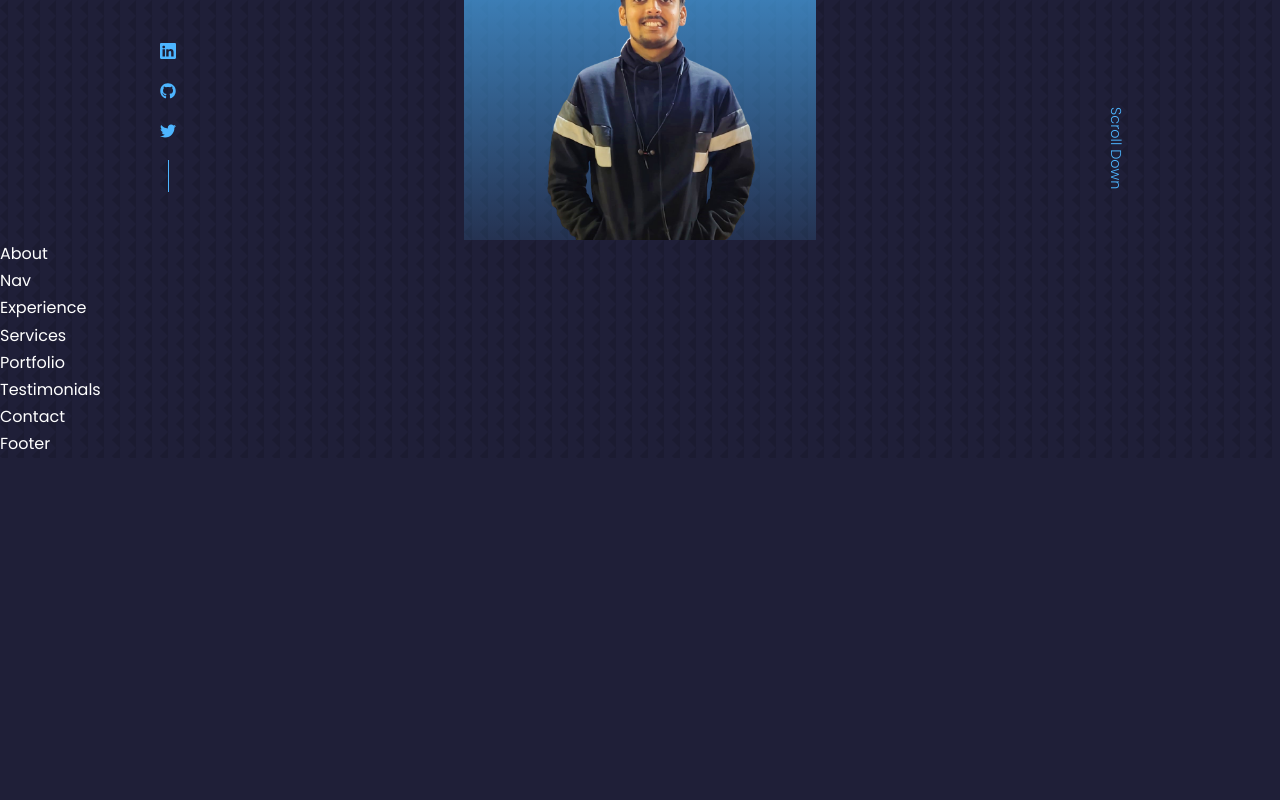
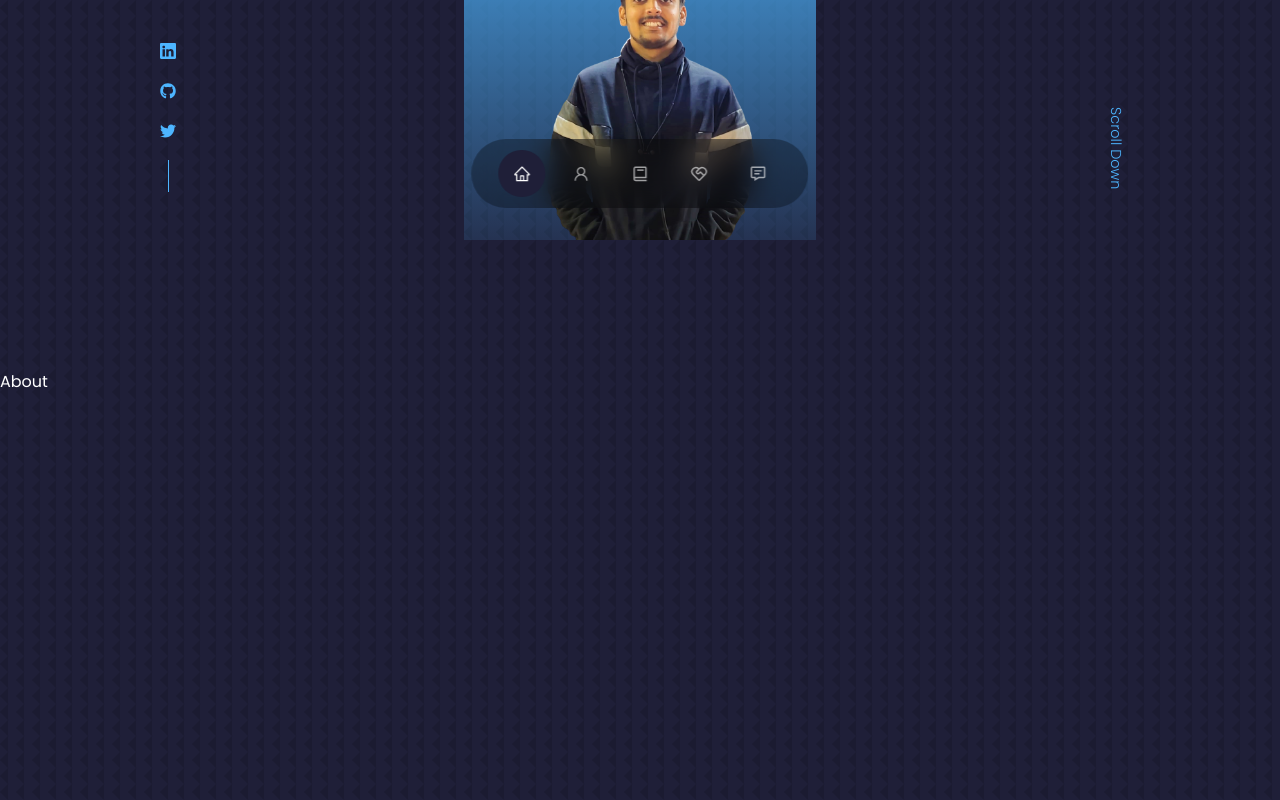
Before and after one commit to singhnikhil2002/website_porfolio, a React (Create React App) app: page / in a window 1280 px wide. Shown: the part 560-1360 px from the top of the page. Before the commit the page ends 1018 px from the top, so only its background shows below. Built offline with nearby package versions, Linux system fonts and the light colour scheme.

Commit message:
created the nav component

```diff
--- a/src/App.jsx
+++ b/src/App.jsx
@@ -14,8 +14,8 @@ const App = () => {
   return (
 <>
       <Header />
+      <Nav />
       <About />
-      <Nav />
       <Experience />
       <Services />
       <Portfolio />
--- a/src/components/About/About.jsx
+++ b/src/components/About/About.jsx
@@ -3,7 +3,7 @@ import './About.css'
 
 const About = () => {
   return (
-    <div>About</div>
+    <section id='about'>About</section>
   )
 }
 
--- a/src/components/Contact/Contact.jsx
+++ b/src/components/Contact/Contact.jsx
@@ -3,7 +3,7 @@ import './Contact.css'
 
 const Contact = () => {
   return (
-    <div>Contact</div>
+    <section id='contact'>Contact</section>
   )
 }
 
--- a/src/components/Experience/Experience.jsx
+++ b/src/components/Experience/Experience.jsx
@@ -3,7 +3,7 @@ import './Experience.css'
 
 const Experience = () => {
   return (
-    <div>Experience</div>
+    <section id='experience'>Experience</section>
   )
 }
 
--- a/src/components/Footer/Footer.jsx
+++ b/src/components/Footer/Footer.jsx
@@ -3,7 +3,7 @@ import './Footer.css'
 
 const Footer = () => {
   return (
-    <div>Footer</div>
+    <section id='footer'>Footer</section>
   )
 }
 
--- a/src/components/Nav/Nav.css
+++ b/src/components/Nav/Nav.css
@@ -0,0 +1,33 @@
+nav{
+    background: rgba(0, 0, 0, 0.3);
+    width: max-content;
+    display: block;
+    padding: 0.7rem 1.7rem;
+    z-index: 2;
+    position: fixed;
+    left: 50%;
+    transform: translateX(-50%);
+    bottom: 2rem;
+    display: flex;
+    gap: 0.8rem;
+    border-radius: 3rem;
+    backdrop-filter: blur(15px);
+}
+
+nav a{
+    background: transparent;
+    padding: 0.9rem;
+    border-radius: 50%;
+    display: flex;
+    color: var(--color-light);
+    font-size: 1.1rem;
+}
+
+nav a:hover{
+    background: rgba(0, 0, 0, 0.3);
+}
+
+nav a.active{
+    background: var(--color-bg);
+    color: var(--color-white);
+}
--- a/src/components/Nav/Nav.jsx
+++ b/src/components/Nav/Nav.jsx
@@ -1,9 +1,21 @@
-import React from 'react'
+import React, { useState } from 'react'
 import './Nav.css'
+import {AiOutlineHome} from 'react-icons/ai'
+import {AiOutlineUser} from 'react-icons/ai'
+import {BiBook} from 'react-icons/bi'
+import {RiServiceLine} from 'react-icons/ri'
+import {BiMessageDetail} from 'react-icons/bi'
 
 const Nav = () => {
+  const [activeNav, setActiveNav] = useState('#');
   return (
-    <div>Nav</div>
+    <nav>
+        <a href="#" onClick={() => setActiveNav('#')} className={activeNav === '#' ? 'active' : ''}><AiOutlineHome /></a>
+        <a href="#about" onClick={() => setActiveNav('#about')} className={activeNav === '#about' ? 'active' : ''}><AiOutlineUser /></a>
+        <a href="#experience" onClick={() => setActiveNav('#experience')} className={activeNav === '#experience' ? 'active' : ''}><BiBook /></a>
+        <a href="#services" onClick={() => setActiveNav('#services')} className={activeNav === '#services' ? 'active' : ''}><RiServiceLine /></a>
+        <a href="#contact" onClick={() => setActiveNav('#contact')} className={activeNav === '#contact' ? 'active' : ''}><BiMessageDetail /></a>
+    </nav>
   )
 }
 
--- a/src/components/Portfolio/Portfolio.jsx
+++ b/src/components/Portfolio/Portfolio.jsx
@@ -3,7 +3,7 @@ import './Portfolio.css'
 
 const Portfolio = () => {
   return (
-    <div>Portfolio</div>
+    <section id='portfolio'>Portfolio</section>
   )
 }
 
--- a/src/components/Services/Services.jsx
+++ b/src/components/Services/Services.jsx
@@ -3,7 +3,7 @@ import './Services.css'
 
 const Services = () => {
   return (
-    <div>Services</div>
+    <section id='services'>Services</section>
   )
 }
 
--- a/src/components/Testimonials/Testimonials.jsx
+++ b/src/components/Testimonials/Testimonials.jsx
@@ -3,7 +3,7 @@ import './Testimonials.css'
 
 const Testimonials = () => {
   return (
-    <div>Testimonials</div>
+    <section id='testimonials'>Testimonials</section>
   )
 }
 
--- a/src/index.css
+++ b/src/index.css
@@ -58,6 +58,7 @@ h1{
 
 section{
     margin-top: 8rem;
+    height: 100vh;
 }
 
 section > h2, section > h5{
```
